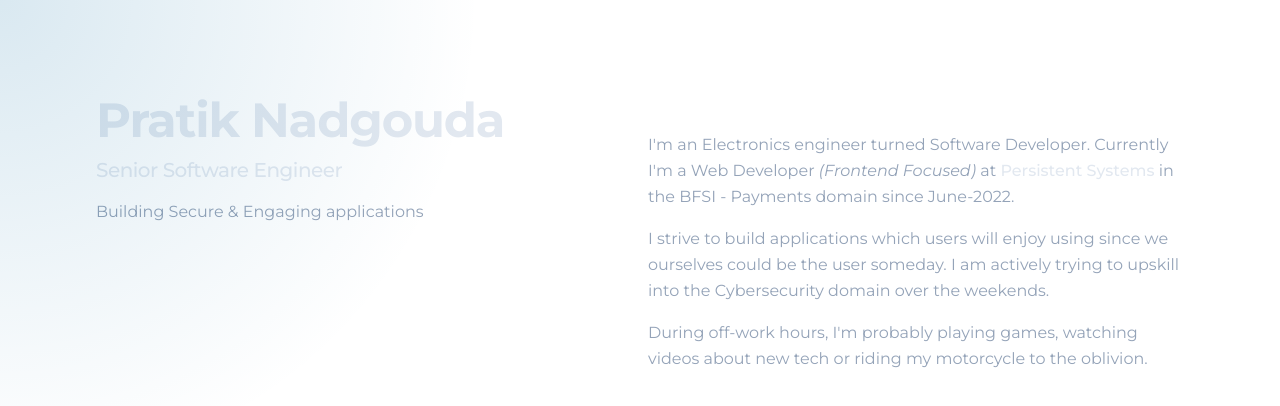
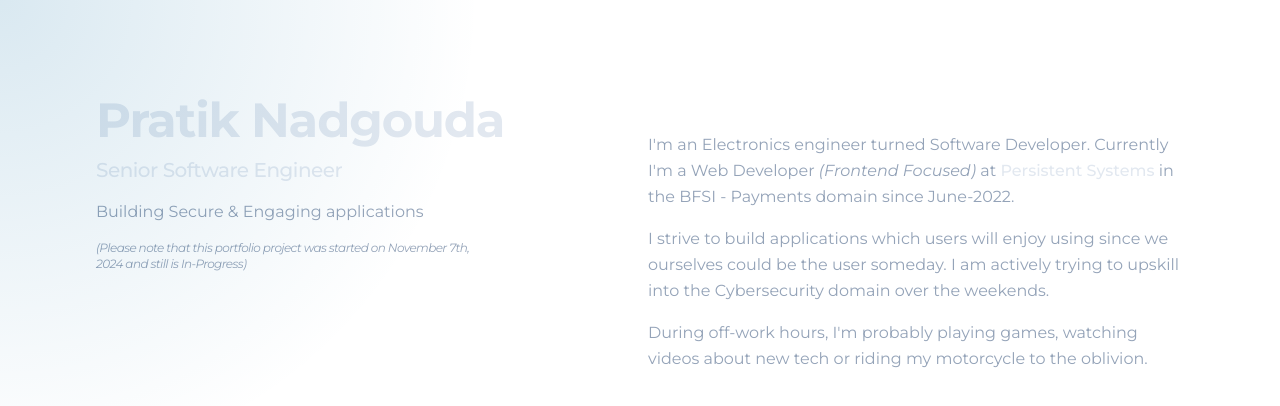
Before and after one commit to Carbonautics/v1, a React (Vite) app: page / in a window 1280 px wide. Shown: the top 406 px of the page. Built offline with nearby package versions, Linux system fonts and the light colour scheme.

Commit message:
Add project in-progress disclaimer (#3)

```diff
--- a/src/components/Header.tsx
+++ b/src/components/Header.tsx
@@ -8,8 +8,12 @@ export default function Header() {
         <h2 className="mt-3 text-lg font-medium tracking-tight text-slate-200 sm:text-xl">
           Senior Software Engineer
         </h2>
-        <p className="mt-4 max-w-s leading-normal">
-          Building Secure & Engaging applications
+        <p className="mt-4 max-w-sm leading-normal">
+          Building Secure & Engaging applications{" "}
+        </p>
+        <p className="mt-4 text-xs italic max-w-sm tracking-tighter">
+          (Please note that this portfolio project was started on November 7th,
+          2024 and still is In-Progress)
         </p>
       </div>
     </header>
```
